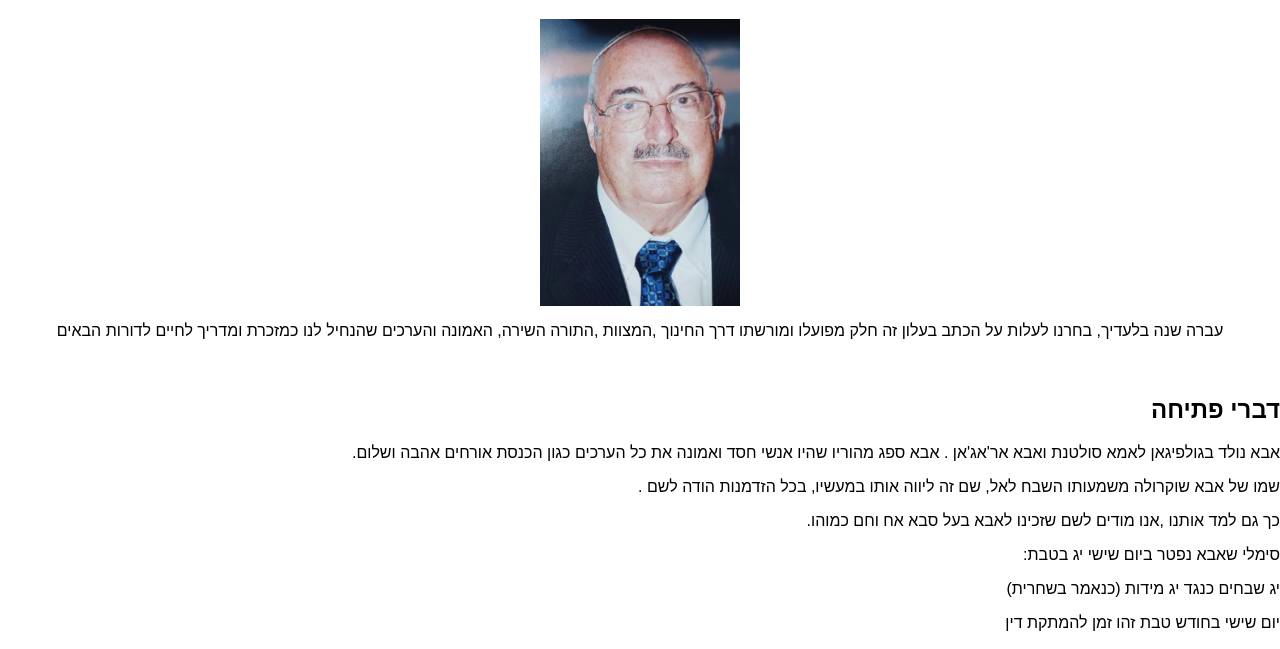
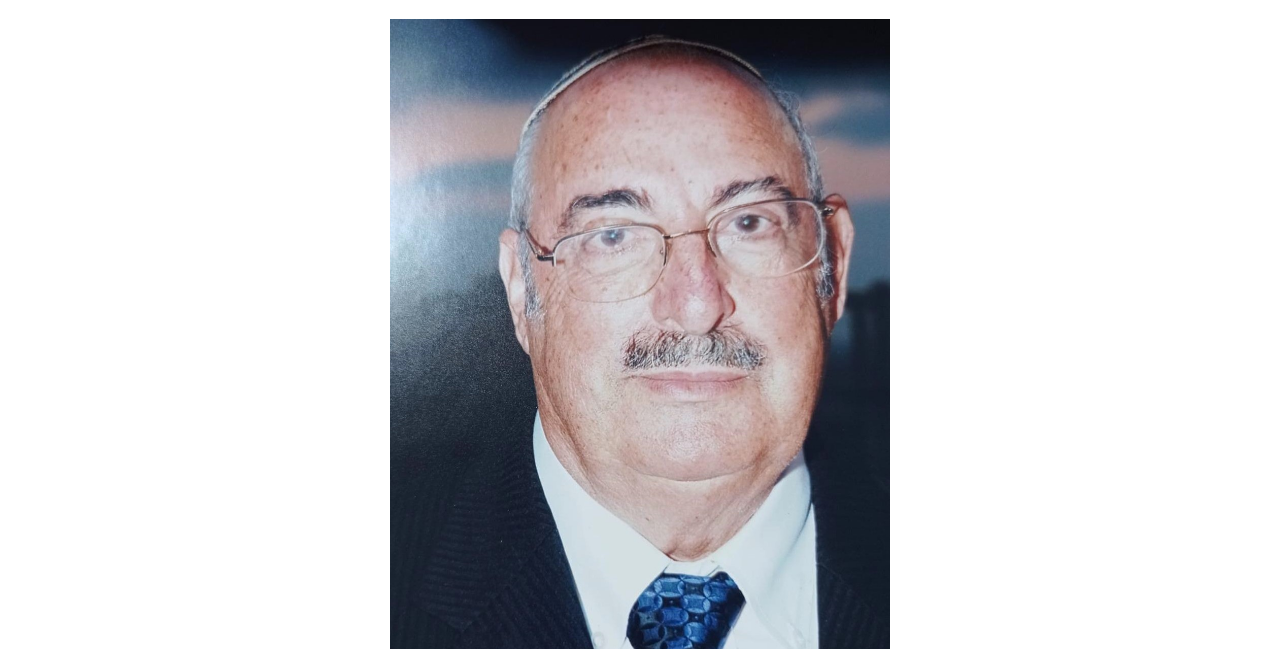
Before and after one commit to WED-2023/207219742, a plain HTML site: page index.html in a window 1280 px wide. Shown: the part 127-776 px from the top of the page. Drawn offline with Linux system fonts and the light colour scheme.

Commit message:
Update styles.css

```diff
--- a/styles.css
+++ b/styles.css
@@ -77,7 +77,7 @@ body {
 }
 
 .header-image {
-    width: 200px; /* Set a fixed width to make the image two times smaller */
+    width: 500px; /* Set a fixed width to make the image two times smaller */
     height: auto;
     display: block;
     margin: 10px auto; /* Center the image with auto margins */
```
